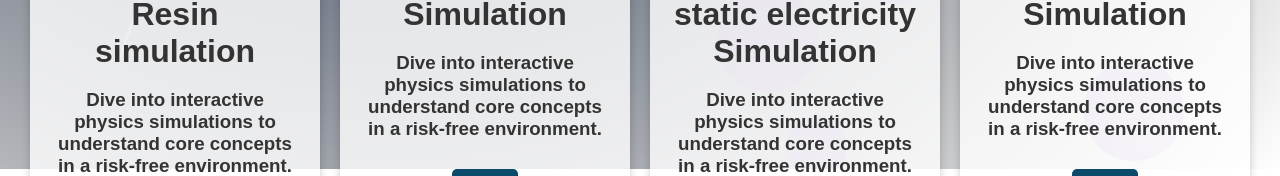
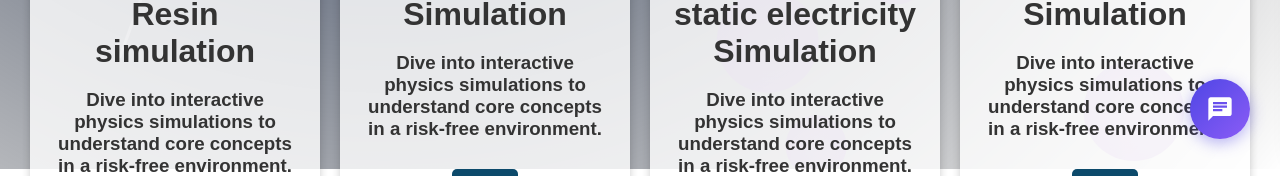
Before and after one commit to AtomKey-Lab/ExperimentHub, a React (Create React App) app: page /simulation in a window 1280 px wide. Shown: the part 631-807 px from the top of the page. Built offline with nearby package versions, Linux system fonts and the light colour scheme.

Commit message:
chatbot added

```diff
--- a/src/view/sim/simulation.jsx
+++ b/src/view/sim/simulation.jsx
@@ -4,11 +4,17 @@ import Navbar from '../../components/navbar/navbar';
 import Footer from '../../components/footer/footer';
 import Loading from '../../components/loading/loading';
 import Card from '../../components/simulationcard/card';
+import ChatBot from '../../components/ChatBot/ChatBot';
 
 function Simulation() {
   const [isLoading, setIsLoading] = useState(true);
   const [selectedCategory, setSelectedCategory] = useState("Chemistry");
   const [searchTerm, setSearchTerm] = useState(""); // Search input
+  const [chatOpen, setChatOpen] = useState(false);
+
+    const toggleChat = () => {
+      setChatOpen(!chatOpen);
+    };
 
   useEffect(() => {
     const timer = setTimeout(() => {
@@ -56,6 +62,26 @@ function Simulation() {
       <Card category={selectedCategory} searchTerm={searchTerm} />
 
       <Footer />
+      <div
+        className={`chat-button ${chatOpen ? 'active' : ''}`}
+        onClick={toggleChat}
+      >
+        {chatOpen ?
+          <svg className="close-icon" viewBox="0 0 24 24" fill="currentColor">
+            <path d="M19 6.41L17.59 5 12 10.59 6.41 5 5 6.41 10.59 12 5 17.59 6.41 19 12 13.41 17.59 19 19 17.59 13.41 12z"/>
+          </svg>
+          :
+          <svg className="chat-icon" viewBox="0 0 24 24" fill="currentColor">
+            <path d="M20 2H4c-1.1 0-1.99.9-1.99 2L2 22l4-4h14c1.1 0 2-.9 2-2V4c0-1.1-.9-2-2-2zM6 9h12v2H6V9zm8 5H6v-2h8v2zm4-6H6V6h12v2z"/>
+          </svg>
+        }
+      </div>
+
+      {/* ChatBot Sidebar */}
+      <div className={`chat-sidebar ${chatOpen ? 'open' : ''}`}>
+        <ChatBot />
+      </div>
+
     </div>
   );
 }
```
